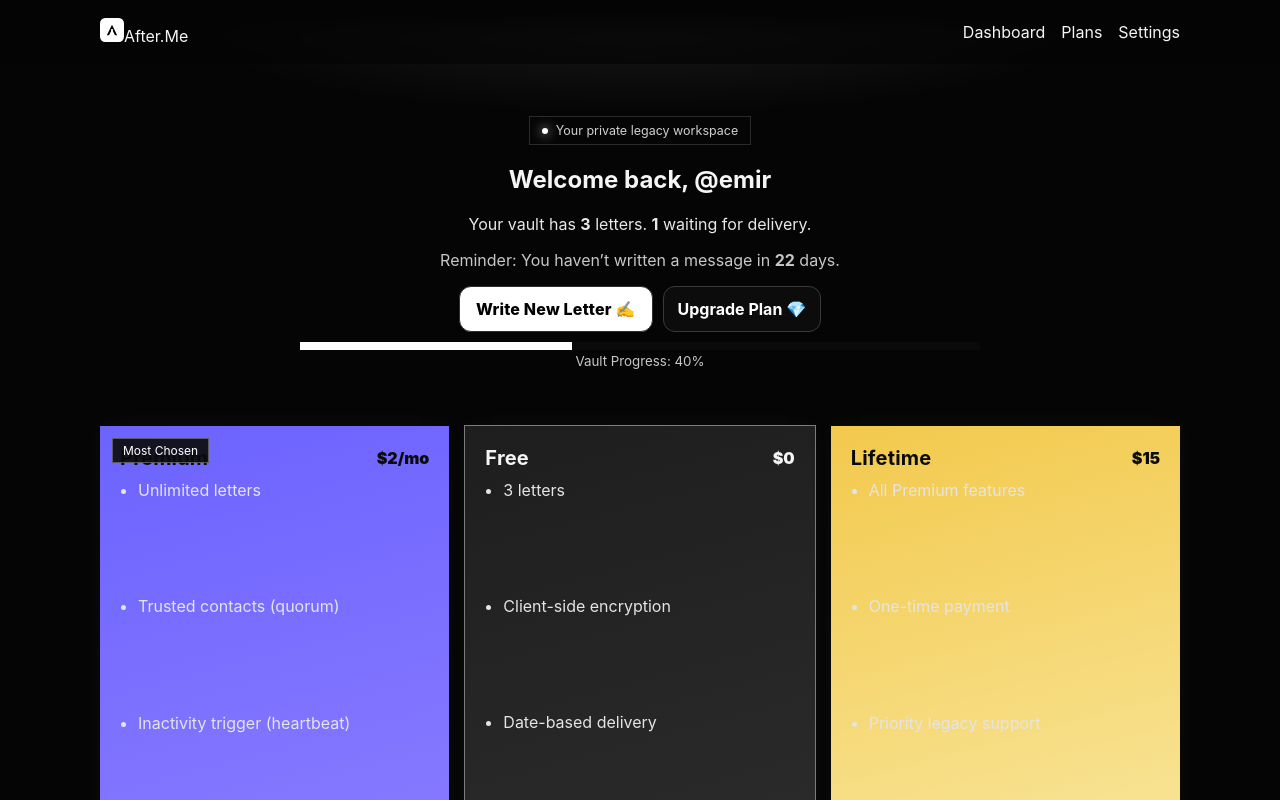
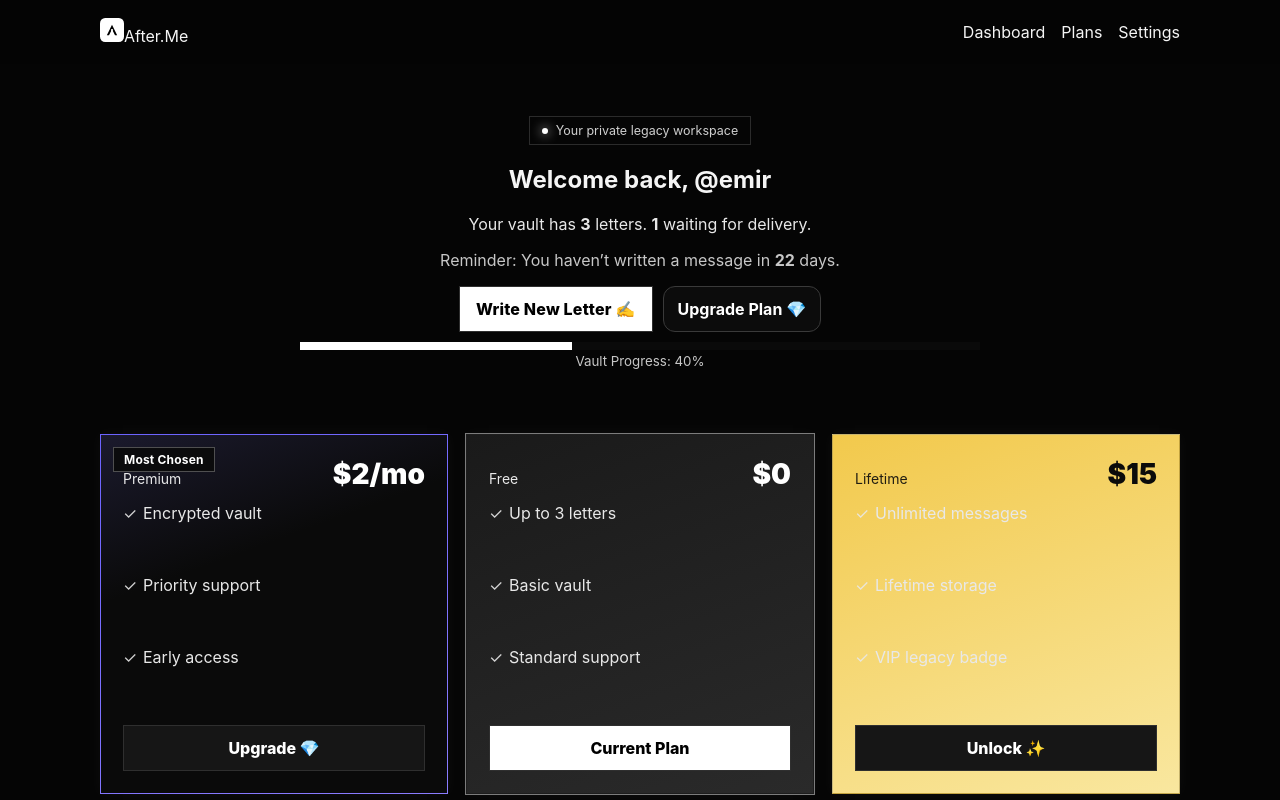
Before and after one commit to emirusmaximus/after-me-starter, a Next.js app: page /dashboard in a window 1280 px wide. Shown: the top 800 px of the page. Built offline with nearby package versions, Linux system fonts and the light colour scheme.

Commit message:
Update page.tsx

```diff
--- a/app/dashboard/page.tsx
+++ b/app/dashboard/page.tsx
@@ -1,24 +1,22 @@
-// app/dashboard/page.tsx
 "use client";
 
 import Link from "next/link";
-import { useEffect, useState } from "react";
+import { useState, useEffect } from "react";
 
 export default function DashboardPage() {
-  const [ready, setReady] = useState(true); // demo
+  const [ready, setReady] = useState(true);
   const username = "emir";
-  const plan: "free" | "premium" | "lifetime" = "free";
   const stats = { letters: 3, waiting: 1, days: 22, progress: 40 };
 
   useEffect(() => {
-    // TODO: supabase auth guard
-    // setReady(true/false);
+    setReady(true);
   }, []);
 
   if (!ready) return <main style={{ padding: 24 }}>Loading…</main>;
 
   return (
     <main>
+      {/* ───────── HEADER ───────── */}
       <header className="top">
         <div className="container topin">
           <Link href="/" className="brand">
@@ -33,7 +31,7 @@ export default function DashboardPage() {
         </div>
       </header>
 
-      {/* Hero / Status */}
+      {/* ───────── HERO / STATUS ───────── */}
       <section className="hero">
         <div className="container h-in">
           <div className="eyebrow"><span className="dot" /> Your private legacy workspace</div>
@@ -46,56 +44,47 @@ export default function DashboardPage() {
             <Link className="btn ghost" href="/dashboard/plan">Upgrade Plan 💎</Link>
           </div>
 
-          <div className="progress" role="progressbar" aria-valuenow={stats.progress} aria-valuemin={0} aria-valuemax={100}>
+          <div className="progress">
             <span style={{ width: `${stats.progress}%` }} />
           </div>
           <small className="muted">Vault Progress: {stats.progress}%</small>
         </div>
       </section>
 
-      {/* Plans: tall, square-corner, centered */}
-      <section className="plans">
-        <div className="container p-in">
-          {/* Premium (Left) */}
-          <article className="plan premium">
-            <div className="ribbon">Most Chosen</div>
-            <header><h3>Premium</h3><div className="price">$2/mo</div></header>
-            <ul>
-              <li>Unlimited letters</li>
-              <li>Trusted contacts (quorum)</li>
-              <li>Inactivity trigger (heartbeat)</li>
-            </ul>
-            <Link href="/dashboard/upgrade?plan=premium" className="btn solid full">Upgrade to Premium</Link>
-          </article>
-
-          {/* Free (Center) */}
-          <article className={`plan free ${plan === "free" ? "current" : ""}`}>
-            <header><h3>Free</h3><div className="price">$0</div></header>
-            <ul>
-              <li>3 letters</li>
-              <li>Client-side encryption</li>
-              <li>Date-based delivery</li>
-            </ul>
-            <Link href="/dashboard/upgrade?plan=free" className="btn ghost full">
-              {plan === "free" ? "Current Plan" : "Continue Free"}
-            </Link>
-          </article>
-
-          {/* Lifetime (Right) */}
-          <article className="plan lifetime">
-            <div className="shine" aria-hidden />
-            <header><h3>Lifetime</h3><div className="price">$15</div></header>
-            <ul>
-              <li>All Premium features</li>
-              <li>One-time payment</li>
-              <li>Priority legacy support</li>
-            </ul>
-            <Link href="/dashboard/upgrade?plan=lifetime" className="btn solid full">Own Forever</Link>
-          </article>
+      {/* ───────── PLANS ───────── */}
+      <section className="plans plans-rect">
+        <div className="container pr-grid">
+          <RectPlanCard
+            variant="premium"
+            title="Premium"
+            price="$2/mo"
+            features={["Encrypted vault", "Priority support", "Early access"]}
+            cta="Upgrade 💎"
+            href="/dashboard/upgrade?plan=premium"
+            ribbon="Most Chosen"
+          />
+          <RectPlanCard
+            variant="free"
+            title="Free"
+            price="$0"
+            features={["Up to 3 letters", "Basic vault", "Standard support"]}
+            cta="Current Plan"
+            href="/dashboard/upgrade?plan=free"
+            current
+          />
+          <RectPlanCard
+            variant="lifetime"
+            title="Lifetime"
+            price="$15"
+            features={["Unlimited messages", "Lifetime storage", "VIP legacy badge"]}
+            cta="Unlock ✨"
+            href="/dashboard/upgrade?plan=lifetime"
+            shimmer
+          />
         </div>
       </section>
 
-      {/* Lower: Memory / Inspiration / Heartbeat */}
+      {/* ───────── LOWER MODULES ───────── */}
       <section className="lower">
         <div className="container grid">
           <div className="card">
@@ -116,56 +105,106 @@ export default function DashboardPage() {
       </section>
 
       <style jsx>{`
-        .container{ max-width:1120px; margin:0 auto; padding:0 20px }
-        .top{ position:sticky; top:0; z-index:10; background:rgba(5,5,5,.7); backdrop-filter:blur(8px); border-bottom:1px solid var(--line) }
-        .topin{ height:64px; display:flex; align-items:center; justify-content:space-between }
-        .brand{ display:flex; align-items:center; gap:10px; font-weight:800 }
-        .nav{ display:flex; gap:16px; align-items:center }
+        :root {
+          --bg:#050505;--fg:#f5f5f5;--line:#1d1d1d;--muted:#bdbdbd;
+        }
+        .container{max-width:1120px;margin:0 auto;padding:0 20px}
+        .top{position:sticky;top:0;z-index:10;background:rgba(5,5,5,.7);backdrop-filter:blur(8px);border-bottom:1px solid var(--line)}
+        .topin{height:64px;display:flex;align-items:center;justify-content:space-between}
+        .brand{display:flex;align-items:center;gap:10px;font-weight:800}
+        .nav{display:flex;gap:16px;align-items:center}
+        .hero{text-align:center;padding:52px 0 28px;position:relative}
+        .eyebrow{display:inline-flex;align-items:center;gap:8px;border:1px solid #2b2b2b;padding:6px 12px;font-size:12.5px;color:#cfcfcf}
+        .dot{width:6px;height:6px;border-radius:50%;background:#fff;box-shadow:0 0 12px #fff}
+        .lead{color:#e8e8e8}
+        .muted{color:var(--muted)}
+        .cta{display:flex;gap:10px;justify-content:center;margin:10px 0 6px;flex-wrap:wrap}
+        .btn{font-weight:800;padding:12px 16px;border:1px solid #2f2f2f;background:transparent;color:#fff;letter-spacing:.2px;border-radius:0}
+        .btn.solid{background:#fff;color:#000}
+        .btn.ghost{background:transparent;color:#fff}
+        .btn.full{width:100%;text-align:center}
+        .progress{height:8px;border:1px solid var(--line);background:#0a0a0a;margin:10px auto 0;width:min(680px,86vw)}
+        .progress span{display:block;height:100%;background:#fff}
 
-        .hero{ text-align:center; padding:52px 0 28px; position:relative }
-        .hero:before{ content:""; position:absolute; inset:-40px 0 0 0; background:radial-gradient(60% 40% at 50% 0, rgba(255,255,255,.08), transparent 60%) }
-        .eyebrow{ display:inline-flex; align-items:center; gap:8px; border:1px solid #2b2b2b; padding:6px 12px; font-size:12.5px; color:#cfcfcf }
-        .dot{ width:6px; height:6px; border-radius:50%; background:#fff; box-shadow:0 0 12px #fff }
-        .lead{ color:#e8e8e8 }
-        .muted{ color:var(--muted) }
-        .cta{ display:flex; gap:10px; justify-content:center; margin:10px 0 6px; flex-wrap:wrap }
-        .btn{ font-weight:800; padding:12px 16px; border:1px solid #2f2f2f; background:transparent; color:#fff; letter-spacing:.2px }
-        .btn.solid{ background:#fff; color:#000 }
-        .btn.ghost{ background:transparent; color:#fff }
-        .btn.full{ width:100%; text-align:center }
-        .progress{ height:8px; border:1px solid var(--line); background:#0a0a0a; margin:10px auto 0; width:min(680px,86vw) }
-        .progress span{ display:block; height:100%; background:#fff }
+        /* PLANS */
+        .plans-rect{padding:36px 0 28px;}
+        .pr-grid{display:grid;grid-template-columns:repeat(3,1fr);gap:18px;}
+        .rect{position:relative;display:grid;grid-template-rows:auto 1fr auto;padding:22px;
+          border:1px solid #1d1d1d;background:#0a0a0a;border-radius:0;
+          box-shadow:0 0 14px rgba(255,255,255,.04);min-height:360px;overflow:hidden;}
+        .rect:hover{outline:1px solid #3a3a3a;}
+        .rect-hd{display:flex;justify-content:space-between;align-items:baseline;margin-bottom:12px;}
+        .rect-title{font-size:14px;opacity:.9;}
+        .rect-price{font-size:28px;font-weight:900;}
+        .rect-list{margin:0;padding:0;list-style:none;display:grid;gap:10px;}
+        .rect-list li{position:relative;padding-left:20px;color:#e8e8e8;}
+        .rect-list li:before{content:"✓";position:absolute;left:0;top:0;opacity:.9;}
+        .rect-cta{margin-top:16px;display:block;width:100%;text-align:center;padding:12px 14px;font-weight:800;
+          border:1px solid #2f2f2f;background:#161616;color:#fff;border-radius:0;}
+        .rect-cta.current{background:#fff;color:#000;}
+        .rect.premium{
+          background:linear-gradient(160deg,#1b1a2d 0%,#0a0a0a 35%) padding-box,
+                     linear-gradient(160deg,#6C63FF 0%,#8A7CFF 100%) border-box;
+          border:1px solid transparent;color:#fff;}
+        .rect.free{background:linear-gradient(160deg,#1A1A1A 0%,#2A2A2A 100%);color:#fff;}
+        .rect.lifetime{
+          background:linear-gradient(160deg,#F2C94C 0%,#F9E79F 100%);color:#0b0b0b;border-color:rgba(0,0,0,.2);}
+        .ribbon{position:absolute;top:12px;left:12px;background:rgba(11,11,11,.9);color:#fff;
+          border:1px solid rgba(255,255,255,.28);padding:4px 10px;font-size:12px;font-weight:700;letter-spacing:.2px;}
+        .has-shimmer::before{content:"";position:absolute;inset:0;
+          background:linear-gradient(110deg,transparent 0%,rgba(255,255,255,.35) 18%,transparent 36%);
+          transform:translateX(-120%);animation:sweep 3.2s ease-in-out infinite;pointer-events:none;}
+        @keyframes sweep{0%{transform:translateX(-120%);}60%,100%{transform:translateX(120%);}}
+        .rect.is-current{outline:1px solid #7c7c7c;}
+        @media(max-width:980px){.pr-grid{grid-template-columns:1fr;}}
 
-        .plans{ padding:28px 0 }
-        .p-in{ display:grid; grid-template-columns:repeat(3, 1fr); gap:16px }
-        .plan{ position:relative; display:grid; grid-template-rows:auto 1fr auto; border:1px solid var(--line); background:#0a0a0a; padding:20px; min-height:460px; box-shadow:0 0 18px rgba(255,255,255,.04) }
-        .plan *{ border-radius:0 } /* köşesiz */
-        .plan header{ display:flex; justify-content:space-between; align-items:center; margin-bottom:10px }
-        .plan h3{ margin:0; font-size:20px; letter-spacing:.2px }
-        .plan .price{ font-weight:900 }
-        .plan ul{ margin:0; padding-left:18px; display:grid; gap:8px; color:#e4e4e4 }
-        .plan:hover{ outline:1px solid #3a3a3a }
-        .plan.current{ outline:1px solid #7c7c7c }
-
-        .premium{ background:linear-gradient(165deg, #6C63FF 0%, #8A7CFF 100%); color:#0b0b0b; border-color:rgba(255,255,255,.25) }
-        .premium .btn.solid{ background:#0b0b0b; color:#fff; border-color:#0b0b0b }
-        .premium .btn.ghost{ border-color:rgba(0,0,0,.35); color:#0b0b0b }
-        .ribbon{ position:absolute; top:12px; left:12px; padding:4px 10px; background:rgba(11,11,11,.9); color:#fff; border:1px solid rgba(255,255,255,.3); font-size:12px }
-
-        .free{ background:linear-gradient(165deg, #1E1E1E 0%, #2C2C2C 100%) }
-
-        .lifetime{ position:relative; background:linear-gradient(165deg, #F2C94C 0%, #F9E79F 100%); color:#0b0b0b; border-color:rgba(0,0,0,.2); overflow:hidden }
-        .lifetime .btn.solid{ background:#0b0b0b; color:#fff; border-color:#0b0b0b }
-        .lifetime .btn.ghost{ border-color:rgba(0,0,0,.3); color:#0b0b0b }
-        .shine{ position:absolute; inset:0; background:linear-gradient(110deg, transparent 0%, rgba(255,255,255,.38) 18%, transparent 36%); transform:translateX(-120%); animation:sh 3.3s ease-in-out infinite }
-        @keyframes sh { 0%{ transform:translateX(-120%) } 60%{ transform:translateX(120%) } 100%{ transform:translateX(120%) } }
-
-        .lower{ padding:20px 0 48px }
-        .grid{ display:grid; grid-template-columns:repeat(3,1fr); gap:16px }
-        .card{ background:#0a0a0a; border:1px solid var(--line); padding:18px; box-shadow:0 0 18px rgba(255,255,255,.04) }
-
-        @media (max-width:980px){ .p-in, .grid{ grid-template-columns:1fr } }
+        /* LOWER */
+        .lower{padding:20px 0 48px;}
+        .grid{display:grid;grid-template-columns:repeat(3,1fr);gap:16px;}
+        .card{background:#0a0a0a;border:1px solid var(--line);padding:18px;box-shadow:0 0 18px rgba(255,255,255,.04);}
+        @media(max-width:980px){.grid{grid-template-columns:1fr;}}
       `}</style>
     </main>
   );
 }
+
+/* ───────── PLAN CARD COMPONENT ───────── */
+function RectPlanCard({
+  variant,
+  title,
+  price,
+  features,
+  cta,
+  href,
+  ribbon,
+  current = false,
+  shimmer = false,
+}: {
+  variant: "premium" | "free" | "lifetime";
+  title: string;
+  price: string;
+  features: string[];
+  cta: string;
+  href: string;
+  ribbon?: string;
+  current?: boolean;
+  shimmer?: boolean;
+}) {
+  return (
+    <article className={`rect ${variant} ${current ? "is-current" : ""} ${shimmer ? "has-shimmer" : ""}`}>
+      {ribbon && <div className="ribbon">{ribbon}</div>}
+      <header className="rect-hd">
+        <span className="rect-title">{title}</span>
+        <div className="rect-price">{price}</div>
+      </header>
+      <ul className="rect-list">
+        {features.map((f, i) => (
+          <li key={i}>{f}</li>
+        ))}
+      </ul>
+      <a className={`rect-cta ${current ? "current" : ""}`} href={href}>
+        {cta}
+      </a>
+    </article>
+  );
+}
```
